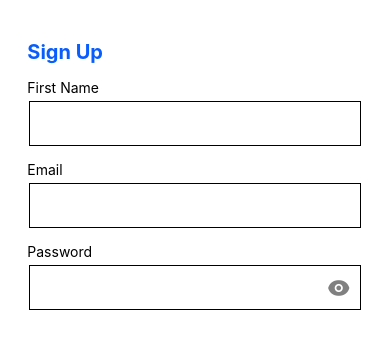
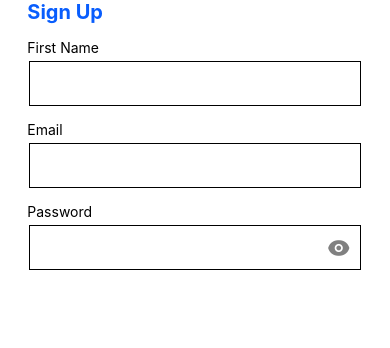
Before and after one commit to BrightCoders-Institute/BCDIC22-RN-reservacion-vuelos-team3, a React Native app in the folder flights/: screen / in a window 390 px wide. Shown: the top 348 px of the page. Built offline with nearby package versions, Linux system fonts and the light colour scheme.

Commit message:
Update App.js
Removing styes object

```diff
--- a/flights/App.js
+++ b/flights/App.js
@@ -3,18 +3,9 @@ import { StyleSheet, Text, View } from "react-native";
 import SignUp from "./screens/SignUp";
 export default function App() {
   return (
-    <View style={styles.container}>
+    <View>
       <SignUp />
       <StatusBar style="auto" />
     </View>
   );
 }
-
-const styles = StyleSheet.create({
-  container: {
-   backgroundColor: "#fff",
-    flex: 1,
-    marginTop: 40,
-    width: "100%",
-  },
-});
```
